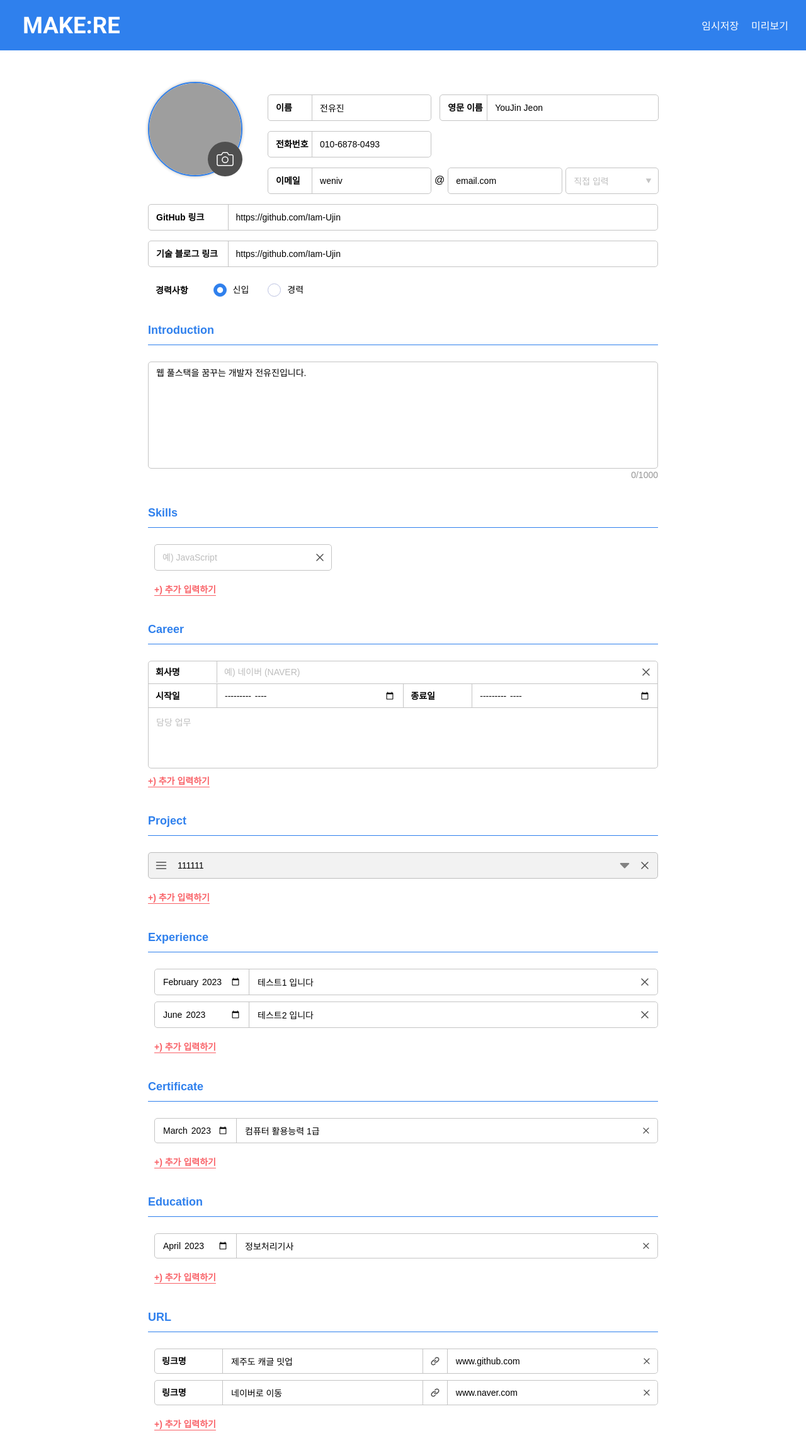
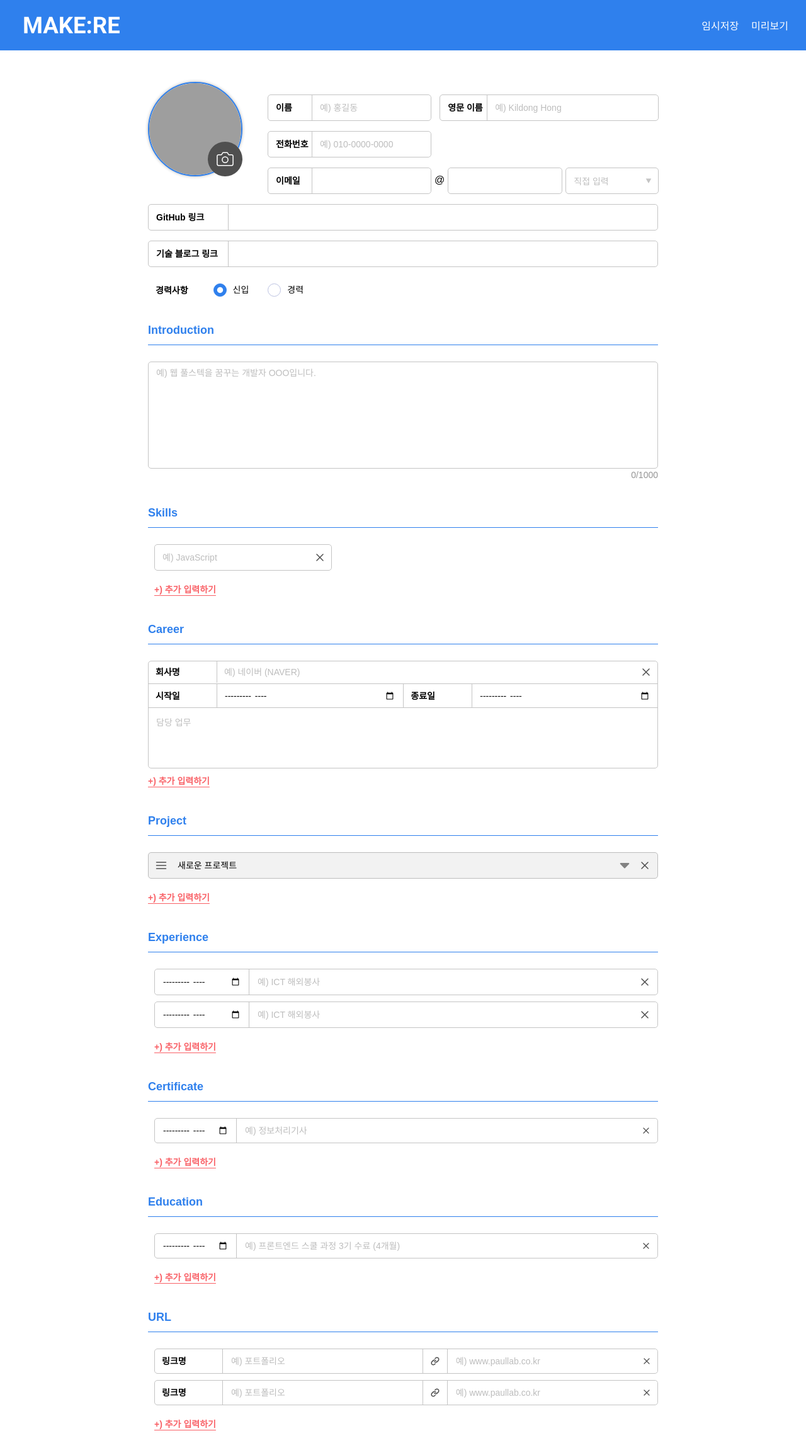
Before and after one commit to weniv/MAKE-RE, a React (Create React App) app: page / in a window 1280 px wide. Shown: the top 2310 px of the page at 63% size. Built offline with nearby package versions, Linux system fonts and the light colour scheme; grey boxes are pictures that could not be loaded.

Commit message:
Edit: 초기 데이터 수정

```diff
--- a/src/app/App.jsx
+++ b/src/app/App.jsx
@@ -8,20 +8,20 @@ import { useReactToPrint } from 'react-to-print'
 function App() {
   const dummyData = {
     profileImg: 'https://api.mandarin.weniv.co.kr/1687337079735.png',
-    name: '전유진',
-    enName: 'YouJin Jeon',
-    phoneNumber: '010-6878-0493',
-    fullEmail: 'weniv@email.com',
-    github: 'https://github.com/Iam-Ujin',
-    blog: 'https://github.com/Iam-Ujin',
+    name: '',
+    enName: '',
+    phoneNumber: '',
+    fullEmail: '',
+    github: '',
+    blog: '',
     newcomer: 'true',
-    intro: '웹 풀스택을 꿈꾸는 개발자 전유진입니다.',
+    intro: '',
     skills: [''],
     career: [{ id: 1, start: '', end: '', companyName: '', works: '' }],
     project: [
       {
         id: 1,
-        title: '111111',
+        title: '',
         outline: '',
         people: '',
         startPeriod: '',
@@ -34,14 +34,14 @@ function App() {
       },
     ],
     experience: [
-      { date: '2023-02', contents: '테스트1 입니다' },
-      { date: '2023-06', contents: '테스트2 입니다' },
+      { date: '', contents: '' },
+      { date: '', contents: '' },
     ],
-    certificate: [{ date: '2023-03', contents: '컴퓨터 활용능력 1급' }],
-    education: [{ date: '2023-04', contents: '정보처리기사' }],
+    certificate: [{ date: '', contents: '' }],
+    education: [{ date: '', contents: '' }],
     url: [
-      { contents: '제주도 캐글 밋업', link: 'www.github.com' },
-      { contents: '네이버로 이동', link: 'www.naver.com' },
+      { contents: '', link: '' },
+      { contents: '', link: '' },
     ],
   }
 
```
